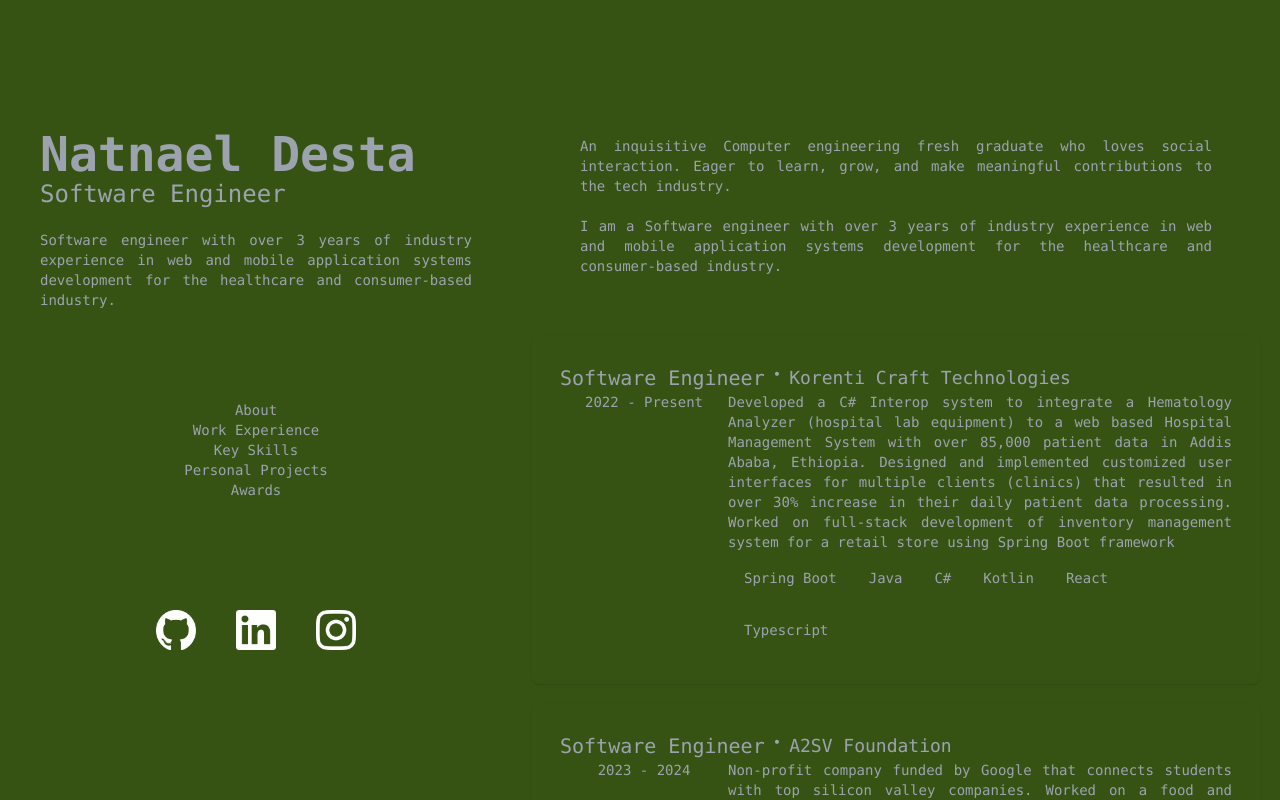
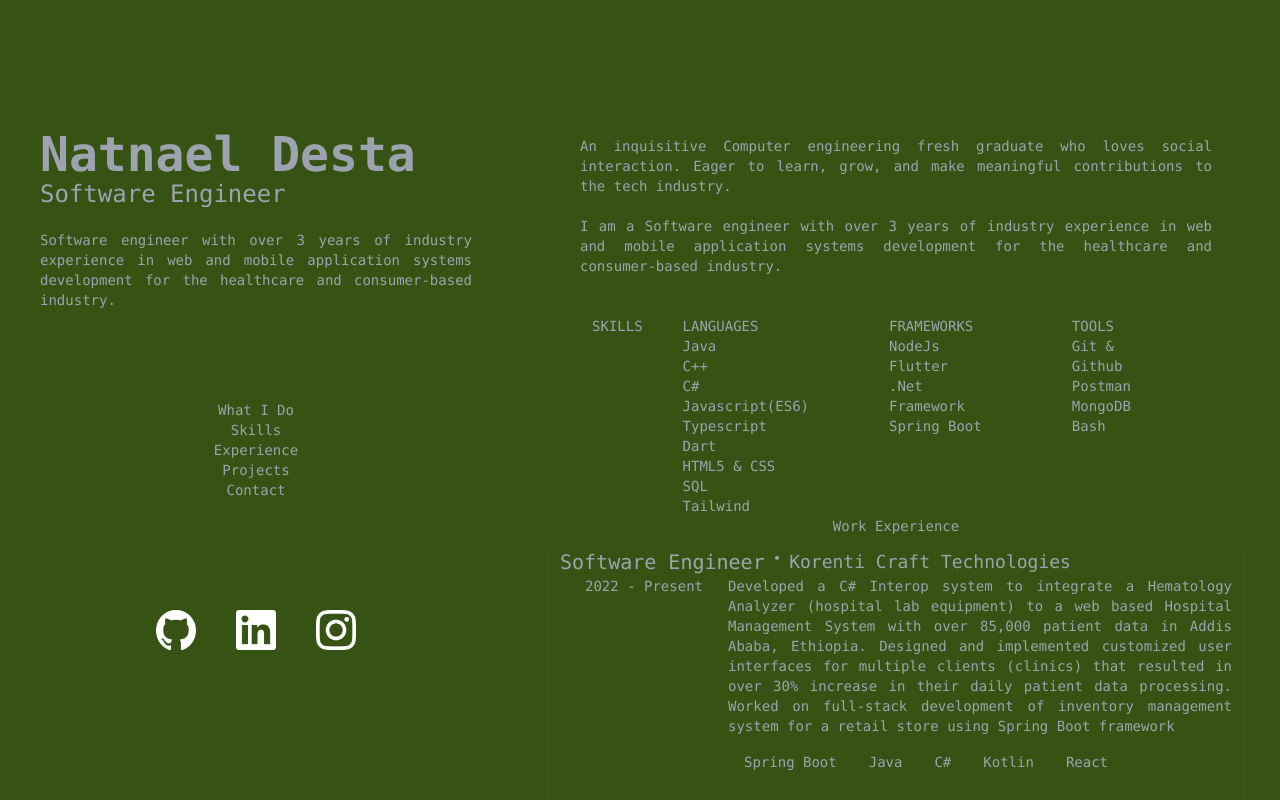
Before and after one commit to natitedros/Portfolio, a React (Create React App) app in the folder myportfolio/: page / in a window 1280 px wide. Built offline with nearby package versions, Linux system fonts and the light colour scheme.

Commit message:
Added Skills

```diff
--- a/myportfolio/src/content.tsx
+++ b/myportfolio/src/content.tsx
@@ -1,5 +1,7 @@
 import About from "./about";
 import Experince from "./experince";
+import Projects from "./projects";
+import Skills from "./skills";
 
 interface ContentProps {}
 
@@ -7,7 +9,9 @@
   return (
     <div className="w-3/5 h-screen overflow-y-auto flex flex-col pt-24">
       <About />
+      <Skills />
       <Experince />
+      <Projects />
     </div>
   );
 };
--- a/myportfolio/src/experince.tsx
+++ b/myportfolio/src/experince.tsx
@@ -30,6 +30,15 @@
     },
     {
       projectLink: "link",
+      title: "Student Mentor",
+      company: "A2SV Foundation",
+      description: `Gave lectures and conducted one-on-one sessions
+      on Data-Structures and Algorithm topics.`,
+      techStack: ["Python", "Data Structures", "Algorithms"],
+      duration: ["2022", "2023"],
+    },
+    {
+      projectLink: "link",
       title: "Embedded Systems Engineering Intern",
       company: "New Era R&D",
       description: `Was a team lead for a microcontroller project
@@ -41,6 +50,7 @@
   ];
   return (
     <div className="">
+      <h3>Work Experience</h3>
       {experinces.map((experience) => (
         <ProjectCard
           title={experience.title}
--- a/myportfolio/src/nav.tsx
+++ b/myportfolio/src/nav.tsx
@@ -15,29 +15,35 @@
       </div>
       <div id="nav">
         <ul className="">
-          <li>About</li>
-          <li>Work Experience</li>
-          <li>Key Skills</li>
-          <li>Personal Projects</li>
-          <li>Awards</li>
+          <li>What I Do</li>
+          <li>Skills</li>
+          <li>Experience</li>
+          <li>Projects</li>
+          <li>Contact</li>
         </ul>
       </div>
       <div id="links" className="flex justify-center ">
+        <a href="https://github.com/natitedros">
           <img
             className="size-10 m-5"
             src="/assets/github.512x499.png"
             alt="Github icon"
           />
+        </a>
+        <a href="https://linked.in/natitedros">
           <img
             className="size-10 m-5"
             src="/assets/linkedin.512x512.png"
             alt="Linkedin icon"
           />
+        </a>
+        <a href="https://www.instagram.com/nati_tedros/">
           <img
             className="size-10 m-5"
             src="/assets/instagram.512x512.png"
             alt="Insta icon"
           />
+        </a>
       </div>
     </div>
   );
--- a/myportfolio/src/projectCard.tsx
+++ b/myportfolio/src/projectCard.tsx
@@ -16,7 +16,7 @@
   description,
 }) => {
   return (
-    <div className="rounded-lg hover:bg-lime-950 transition-colors m-5 p-7 shadow flex flex-col">
+    <div className="rounded-lg hover:bg-lime-950 transition-colors mx-10 my-3 px-2 hover:px-4 shadow flex flex-col hover:text-white">
       <div className="flex flex-row justify-start">
         <h1 className="text-xl align-center">{title}</h1>
         <p className="mx-2">•</p>
--- a/myportfolio/src/projects.tsx
+++ b/myportfolio/src/projects.tsx
@@ -1,7 +1,57 @@
+import ProjectCard, { ProjectCardProps } from "./projectCard";
+
 interface ProjectsProps {}
 
 const Projects: React.FunctionComponent<ProjectsProps> = () => {
-  return <div></div>;
+  const projects: ProjectCardProps[] = [
+    {
+      title: "Car Accident Management System",
+      company: "",
+      projectLink: "link",
+      techStack: ["Dart", "Flutter", "NodeJs", "C"],
+      duration: ["2022", "2023"],
+      description: `Final year thesis project initiated to deliver quick response
+      to car accidents and decrease
+      traffic jams in Addis Ababa, Ethiopia.
+      Developed a multi sided mobile app that is integrated with car accident
+      detecting hardware component installed on a vehicle. Accidents can be automatically
+      or manually reported to nearby traffic police and request aid.`,
+    },
+    {
+      title: "Typing Test",
+      company: "",
+      projectLink: "link",
+      techStack: ["React", "Tailwind", "Typescript", "NodeJs"],
+      duration: ["2023", "2024"],
+      description: `A web based application that measures typing speed by
+      fetching random words and definithin froma free endpoint. Good for improving vocabulary skills.`,
+    },
+    {
+      title: "Mekdim School Portal",
+      company: "",
+      projectLink: "link",
+      techStack: ["MySQL", "EJS", "NodeJs"],
+      duration: ["2022", "2022"],
+      description: `A web based application that allows students to register
+      for semester and courses, to rate their teachers.
+       Managed a team of 26 students for the design phase of the development.`,
+    },
+  ];
+  return (
+    <div className="my-5">
+      <h3>Projects</h3>
+      {projects.map((project) => (
+        <ProjectCard
+          title={project.title}
+          company={project.company}
+          projectLink={project.projectLink}
+          techStack={project.techStack}
+          duration={project.duration}
+          description={project.description}
+        />
+      ))}
+    </div>
+  );
 };
 
 export default Projects;
--- /dev/null
+++ b/myportfolio/src/skills.tsx
@@ -0,0 +1,49 @@
+interface SkillsProps {}
+
+const Skills: React.FunctionComponent<SkillsProps> = () => {
+  const languages: String[] = [
+    "Java",
+    "C++",
+    "C#",
+    "Javascript(ES6)",
+    "Typescript",
+    "Dart",
+    "HTML5 & CSS",
+    "SQL",
+    "Tailwind",
+  ];
+  const frameworks: String[] = [
+    "NodeJs",
+    "Flutter",
+    ".Net Framework",
+    "Spring Boot",
+  ];
+  const tools: String[] = ["Git & Github", "Postman", "MongoDB", "Bash"];
+  return (
+    <div className="flex flex-row justify-between px-20">
+      <h1 className="">SKILLS</h1>
+      <div className="flex flex-row">
+        <ul className="text-left px-10">
+          LANGUAGES
+          {languages.map((language) => (
+            <li>{language}</li>
+          ))}
+        </ul>
+        <ul className="text-left px-10">
+          FRAMEWORKS
+          {frameworks.map((framework) => (
+            <li>{framework}</li>
+          ))}
+        </ul>
+        <ul className="text-left px-10">
+          TOOLS
+          {tools.map((tool) => (
+            <li>{tool}</li>
+          ))}
+        </ul>
+      </div>
+    </div>
+  );
+};
+
+export default Skills;
```
Lines whose indentation alone changed are shown as unchanged.
